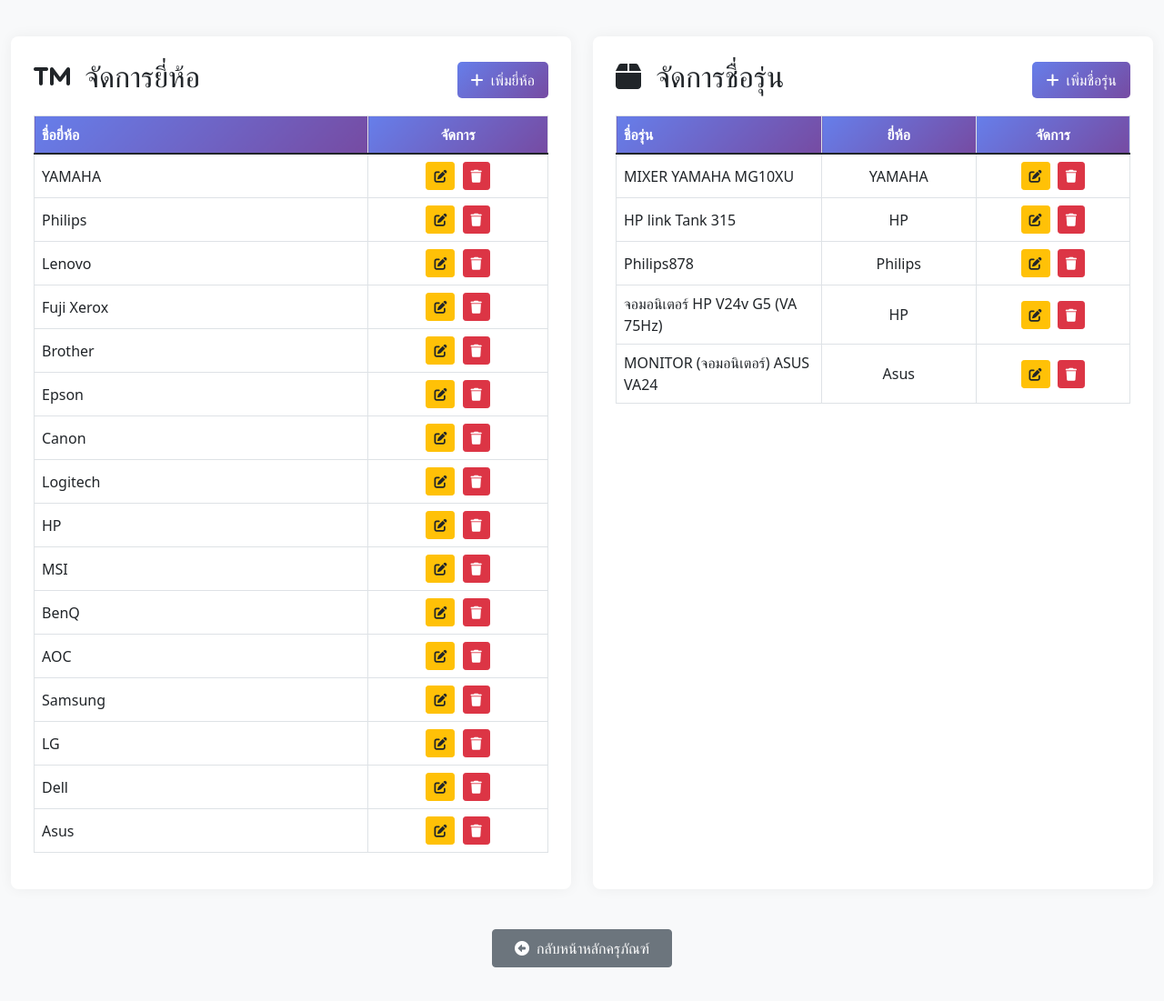
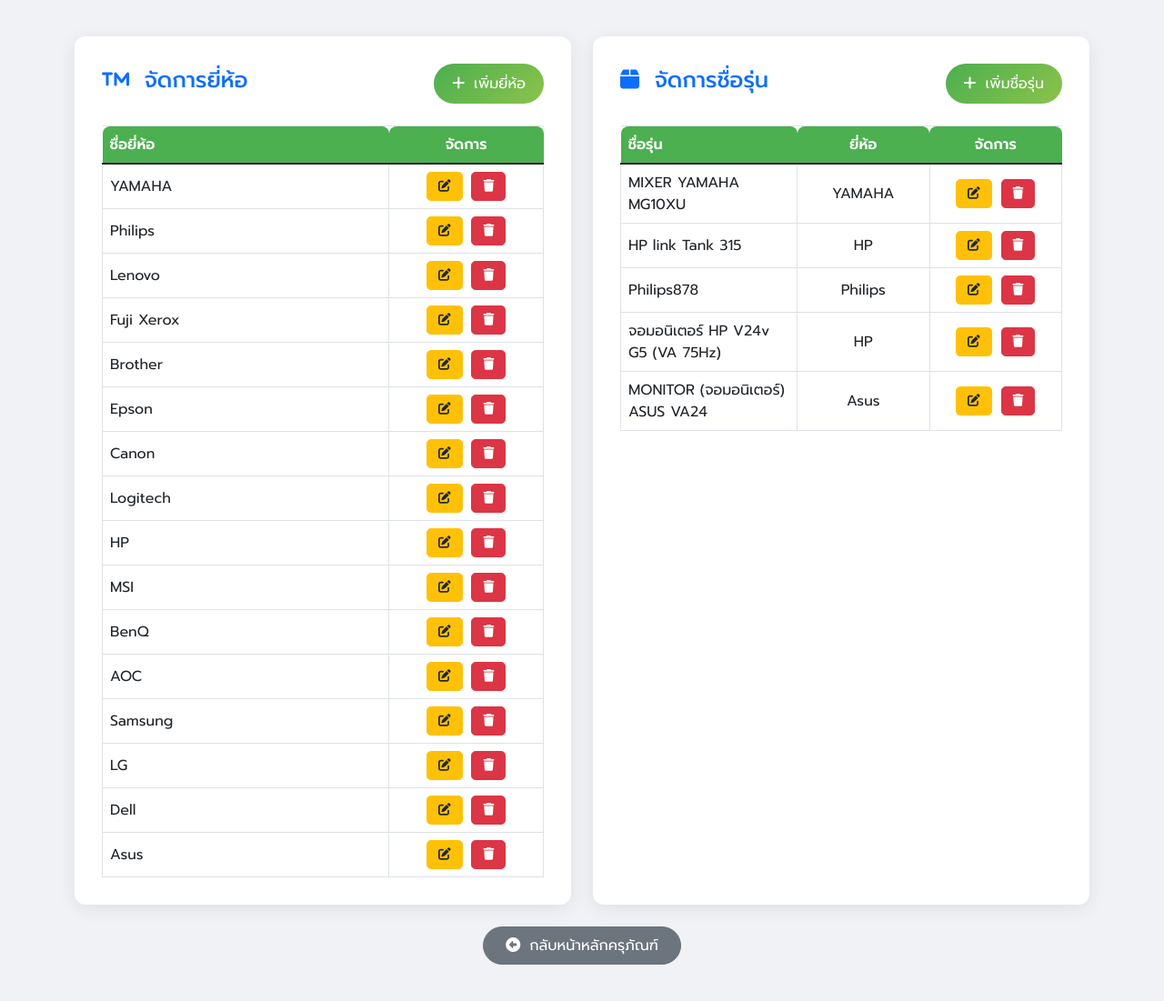
Before and after one commit to Chinnakorn45/systems_1, a PHP site: page /brands.php in a window 1280 px wide. Shown: the whole page at 91% size. Before the commit the page ends 1064 px from the top, so only its background shows below. Run offline with PHP 8.4, Linux system fonts and the light colour scheme; a user stored in the database is signed in; data comes from the database, SQL or seed files in the repository.

Commit message:
แก้บัค

```diff
--- a/project_work2/src/brands.php
+++ b/project_work2/src/brands.php
@@ -7,65 +7,52 @@
     exit;
 }
 
-// ลบยี่ห้อ (ถ้ามี action=delete)
-if (isset($_GET['action']) && $_GET['action'] === 'delete' && isset($_GET['id'])) {
-    $brand_id = intval($_GET['id']);
-    // ตรวจสอบว่ามียี่ห้อนี้ถูกใช้งานในตาราง models หรือ items หรือไม่
-    // ถ้ามี ควรแจ้งเตือนหรือจัดการตามความเหมาะสมของ DB constraint (เช่น ON DELETE RESTRICT)
-    // สำหรับตัวอย่างนี้ จะดำเนินการลบไปเลย แต่ใน Production ควรจัดการ Foreign Key ให้ดีกว่านี้
+// Reusable function to handle deletion
+function deleteRecord($link, $table, $id_column, $id, $redirect_page) {
+    // Check for related data before deletion to prevent orphan records
+    // In a real-world scenario, this should be handled by ON DELETE RESTRICT foreign key constraints
+    // For this example, we will proceed with deletion.
 
-    $sql = "DELETE FROM brands WHERE brand_id = ?";
+    $sql = "DELETE FROM $table WHERE $id_column = ?";
     if ($stmt = mysqli_prepare($link, $sql)) {
-        mysqli_stmt_bind_param($stmt, "i", $brand_id);
+        mysqli_stmt_bind_param($stmt, "i", $id);
         if (mysqli_stmt_execute($stmt)) {
-            // Success
+            // Deletion successful
         } else {
-            // Log error
-            error_log("Error deleting brand: " . mysqli_error($link));
+            // Log the error
+            error_log("Error deleting record from $table: " . mysqli_error($link));
         }
         mysqli_stmt_close($stmt);
-        header("location: brands.php");
+        header("location: $redirect_page");
         exit;
     } else {
-        error_log("Error preparing brand delete statement: " . mysqli_error($link));
-        header("location: brands.php?error=sql_prepare_brand_delete");
+        error_log("Error preparing delete statement for $table: " . mysqli_error($link));
+        header("location: $redirect_page?error=sql_prepare_failed");
         exit;
     }
 }
 
-// ลบชื่อรุ่น (ถ้ามี action=delete_model)
+// Handle Brand Deletion
+if (isset($_GET['action']) && $_GET['action'] === 'delete' && isset($_GET['id'])) {
+    $brand_id = intval($_GET['id']);
+    deleteRecord($link, 'brands', 'brand_id', $brand_id, 'brands.php');
+}
+
+// Handle Model Deletion
 if (isset($_GET['action']) && $_GET['action'] === 'delete_model' && isset($_GET['id'])) {
     $model_id = intval($_GET['id']);
-    // ตรวจสอบว่ามีรุ่นนี้ถูกใช้งานในตาราง items หรือไม่
-
-    $sql = "DELETE FROM models WHERE model_id = ?";
-    if ($stmt = mysqli_prepare($link, $sql)) {
-        mysqli_stmt_bind_param($stmt, "i", $model_id);
-        if (mysqli_stmt_execute($stmt)) {
-            // Success
-        } else {
-            // Log error
-            error_log("Error deleting model: " . mysqli_error($link));
-        }
-        mysqli_stmt_close($stmt);
-        header("location: brands.php"); // Redirect back to this page
-        exit;
-    } else {
-        error_log("Error preparing model delete statement: " . mysqli_error($link));
-        header("location: brands.php?error=sql_prepare_model_delete");
-        exit;
-    }
+    deleteRecord($link, 'models', 'model_id', $model_id, 'brands.php');
 }
 
-// ดึงข้อมูลยี่ห้อ
+// Fetch all brands
 $sql_brands = "SELECT * FROM brands ORDER BY brand_id DESC";
 $result_brands = mysqli_query($link, $sql_brands);
 
-// ดึงข้อมูลชื่อรุ่น JOIN กับยี่ห้อ
+// Fetch all models, joining with brands for the brand name
 $sql_models = "SELECT m.model_id, m.model_name, b.brand_name FROM models m LEFT JOIN brands b ON m.brand_id = b.brand_id ORDER BY m.model_id DESC";
 $result_models = mysqli_query($link, $sql_models);
+?>
 
-?>
 <!DOCTYPE html>
 <html lang="th">
 <head>
@@ -75,62 +62,70 @@
     <link href="https://cdn.jsdelivr.net/npm/bootstrap@5.1.3/dist/css/bootstrap.min.css" rel="stylesheet">
     <link href="https://cdnjs.cloudflare.com/ajax/libs/font-awesome/6.0.0/css/all.min.css" rel="stylesheet">
     <style>
+        @import url('https://fonts.googleapis.com/css2?family=Prompt:wght@300;400;500;600&display=swap');
         body {
-            background: #f8f9fa;
+            font-family: 'Prompt', sans-serif;
+            background-color: #f0f2f5;
         }
         .main-container {
             margin-top: 40px;
-            margin-bottom: 20px;
+            margin-bottom: 40px;
         }
         .section-card {
             background: #ffffff;
-            padding: 25px;
-            border-radius: 8px;
-            box-shadow: 0 0 15px rgba(0,0,0,0.05);
-            height: 100%; /* Ensure cards stretch to fill column */
+            padding: 30px;
+            border-radius: 12px;
+            box-shadow: 0 4px 20px rgba(0,0,0,0.08);
+            height: 100%;
             display: flex;
             flex-direction: column;
-            margin-bottom: 20px; /* Add margin to bottom for spacing between cards on small screens */
+            transition: transform 0.3s ease;
+        }
+        .section-card:hover {
+            transform: translateY(-5px);
         }
         .table thead th {
-            background: linear-gradient(135deg, #667eea 0%, #764ba2 100%);
+            background-color: #4CAF50; /* A pleasant green */
             color: #fff;
             vertical-align: middle;
-            text-align: center; /* Center header text by default */
-            white-space: nowrap; /* Prevent wrapping for small columns */
+            text-align: center;
+            border: none;
+            border-top-left-radius: 8px;
+            border-top-right-radius: 8px;
+        }
+        .table tbody tr:hover {
+            background-color: #f5f5f5;
         }
         .table tbody td {
             vertical-align: middle;
-            text-align: center; /* Center cell content by default */
+            text-align: center;
         }
-        /* Specific alignment for table columns */
         .table th.text-start,
         .table td.text-start {
             text-align: start !important;
         }
-
         .btn-add {
-            background: linear-gradient(135deg, #667eea 0%, #764ba2 100%);
+            background: linear-gradient(135deg, #4CAF50 0%, #8BC34A 100%);
             color: #fff;
             border: none;
-            padding: 8px 15px;
-            border-radius: 5px;
+            padding: 10px 20px;
+            border-radius: 50px; /* Pill-shaped button */
             transition: all 0.3s ease;
         }
         .btn-add:hover {
-            background: linear-gradient(135deg, #764ba2 0%, #667eea 100%);
+            background: linear-gradient(135deg, #8BC34A 0%, #4CAF50 100%);
             color: #fff;
-            box-shadow: 0 2px 5px rgba(0,0,0,0.2);
+            box-shadow: 0 4px 10px rgba(0,0,0,0.2);
         }
         .btn-sm {
-            padding: .25rem .5rem;
-            font-size: .875rem;
-            border-radius: .2rem;
+            padding: .3rem .75rem;
+            font-size: .85rem;
+            border-radius: .3rem;
         }
         .btn-warning {
             background-color: #ffc107;
             border-color: #ffc107;
-            color: #212529; /* Dark text for better contrast */
+            color: #212529;
         }
         .btn-warning:hover {
             background-color: #e0a800;
@@ -145,9 +140,7 @@
             border-color: #bd2130;
         }
         .table-responsive {
-            overflow-x: auto; /* Allow horizontal scrolling on small screens */
-            flex-grow: 1; /* Allow table to grow and fill space */
-            margin-bottom: 15px; /* Add some space below table if it's the last element */
+            flex-grow: 1;
         }
         .flex-grow-1 {
             flex-grow: 1;
@@ -156,21 +149,20 @@
             display: flex;
             flex-direction: column;
         }
-        /* Custom fixed table layout */
         .table-fixed-layout {
-            table-layout: fixed; /* Fix table column widths */
+            table-layout: fixed;
             width: 100%;
         }
     </style>
 </head>
 <body>
-    <div class="container-fluid main-container">
+    <div class="container main-container">
         <div class="row align-items-stretch">
 
             <div class="col-md-6 d-flex flex-column">
                 <div class="section-card">
-                    <div class="d-flex justify-content-between align-items-center mb-3">
-                        <h2><i class="fas fa-trademark me-2"></i> จัดการยี่ห้อ</h2>
+                    <div class="d-flex justify-content-between align-items-center mb-4">
+                        <h2 class="h4 text-primary"><i class="fas fa-trademark me-2"></i> จัดการยี่ห้อ</h2>
                         <a href="brand_form.php" class="btn btn-add"><i class="fas fa-plus me-1"></i> เพิ่มยี่ห้อ</a>
                     </div>
                     <div class="table-responsive flex-grow-1">
@@ -205,8 +197,8 @@
 
             <div class="col-md-6 d-flex flex-column">
                 <div class="section-card">
-                    <div class="d-flex justify-content-between align-items-center mb-3">
-                        <h2><i class="fas fa-box me-2"></i> จัดการชื่อรุ่น</h2>
+                    <div class="d-flex justify-content-between align-items-center mb-4">
+                        <h2 class="h4 text-primary"><i class="fas fa-box me-2"></i> จัดการชื่อรุ่น</h2>
                         <a href="model_form.php" class="btn btn-add"><i class="fas fa-plus me-1"></i> เพิ่มชื่อรุ่น</a>
                     </div>
                     <div class="table-responsive flex-grow-1">
@@ -223,7 +215,8 @@
                                     <?php while ($model = mysqli_fetch_assoc($result_models)): ?>
                                     <tr>
                                         <td class="text-start"><?php echo htmlspecialchars($model['model_name']); ?></td>
-                                        <td><?php echo htmlspecialchars($model['brand_name'] ?: '-'); ?></td> <td>
+                                        <td><?php echo htmlspecialchars($model['brand_name'] ?: '-'); ?></td>
+                                        <td>
                                             <a href="model_form.php?id=<?php echo $model['model_id']; ?>" class="btn btn-sm btn-warning me-1" title="แก้ไข"><i class="fas fa-edit"></i></a>
                                             <a href="brands.php?action=delete_model&id=<?php echo $model['model_id']; ?>" class="btn btn-sm btn-danger" onclick="return confirm('ยืนยันการลบชื่อรุ่น <?php echo htmlspecialchars($model['model_name']); ?>? การลบชื่อรุ่นอาจส่งผลต่อข้อมูลครุภัณฑ์ที่เกี่ยวข้อง');" title="ลบ"><i class="fas fa-trash"></i></a>
                                         </td>
@@ -243,7 +236,7 @@
 
         <div class="row mt-4">
             <div class="col-12 text-center">
-                <a href="items.php" class="btn btn-secondary px-4 py-2">
+                <a href="items.php" class="btn btn-secondary px-4 py-2 rounded-pill">
                     <i class="fas fa-arrow-alt-circle-left me-1"></i> กลับหน้าหลักครุภัณฑ์
                 </a>
             </div>
```
Also changed, not shown: project_work2/src/equipment_history.php (+15 -15 lines).
